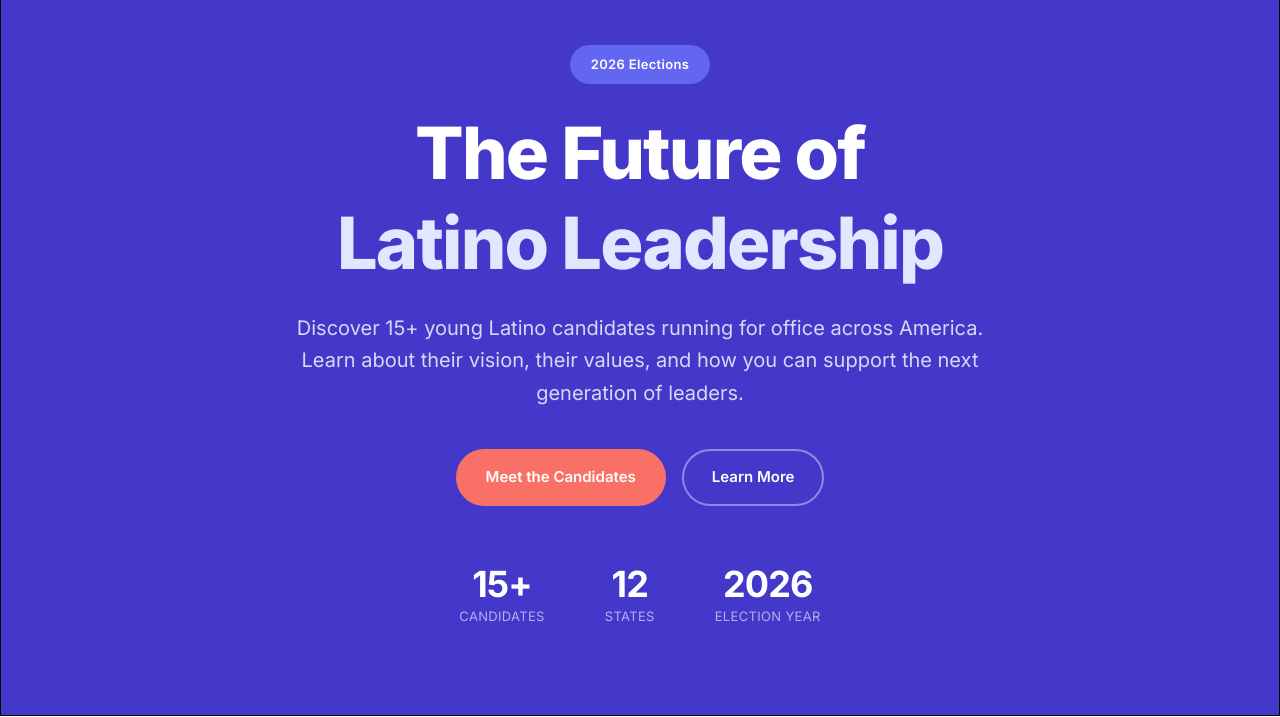
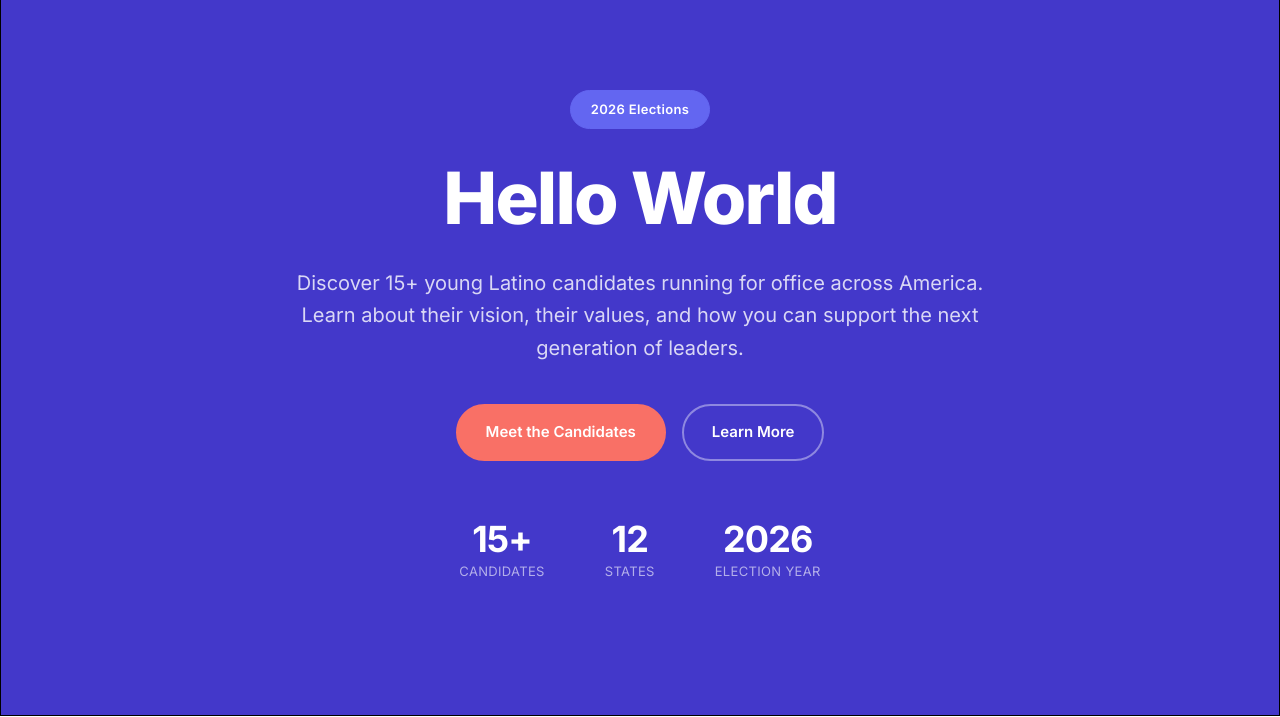
Before and after one commit to paulberesuita/immigrant-candidates-2026, a website: page index.html in a window 1280 px wide. Shown: the part 84-801 px from the top of the page. Drawn offline with Linux system fonts and the light colour scheme; no server answers.

Commit message:
Change hero title to Hello World

```diff
--- a/index.html
+++ b/index.html
@@ -39,7 +39,7 @@
         <div class="hero-bg"></div>
         <div class="hero-content">
             <div class="hero-badge">2026 Elections</div>
-            <h1 class="hero-title">The Future of<br><span class="highlight">Latino Leadership</span></h1>
+            <h1 class="hero-title">Hello World</h1>
             <p class="hero-description">Discover 15+ young Latino candidates running for office across America. Learn about their vision, their values, and how you can support the next generation of leaders.</p>
             <div class="hero-buttons">
                 <a href="#candidates" class="btn btn-primary">Meet the Candidates</a>
```
